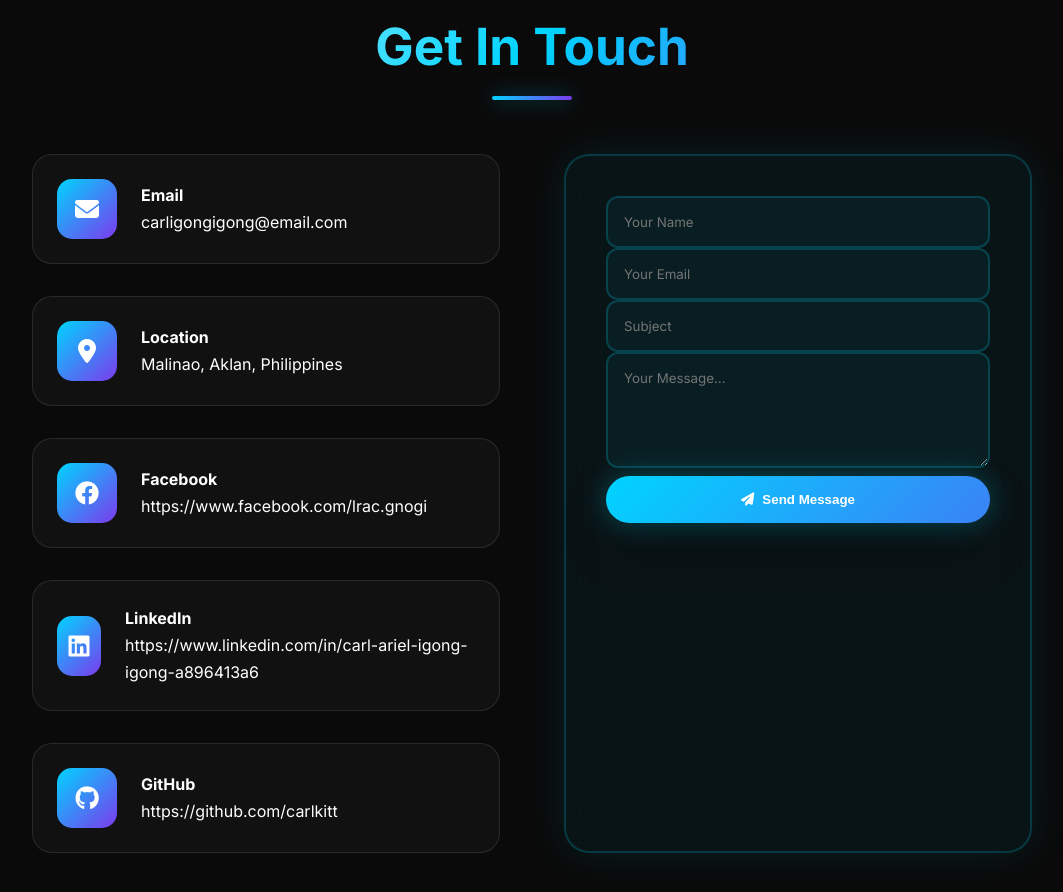
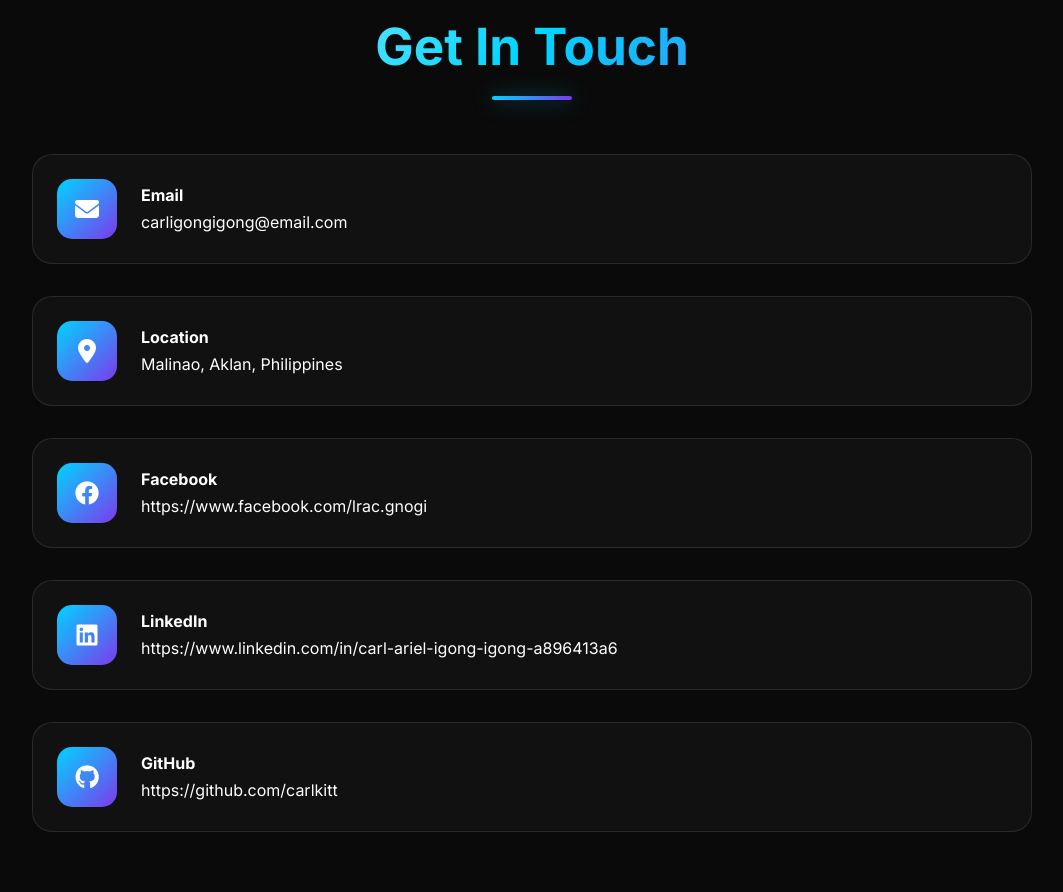
Before and after one commit to carlkitt/portfolio, a plain HTML site: page index.html in a window 1280 px wide. Shown: the part 6531-7423 px from the top of the page, without its empty margins (108-1171 px from the left). Drawn offline with Linux system fonts and the light colour scheme.

Commit message:
Remove contact form and related functionality for a cleaner interface

```diff
--- a/index.html
+++ b/index.html
@@ -520,7 +520,7 @@
             backdrop-filter: blur(10px);
             border: 2px solid rgba(0, 212, 255, 0.2);
             transition: all 0.5s cubic-bezier(0.175, 0.885, 0.32, 1.275);
-            cursor: pointer;
+            cursor: none !important;
             position: relative;
         }
 
@@ -729,7 +729,7 @@
         /* Contact */
         .contact-content {
             display: grid;
-            grid-template-columns: 1fr 1fr;
+            grid-template-columns: 1fr;
             gap: 4rem;
             max-width: 1000px;
             margin: 0 auto;
@@ -1506,24 +1506,6 @@
                     </div>
                 </div>
             </div>
-            <form class="contact-form reveal">
-                <div class="form-group">
-                    <input type="text" placeholder="Your Name" required>
-                </div>
-                <div class="form-group">
-                    <input type="email" placeholder="Your Email" required>
-                </div>
-                <div class="form-group">
-                    <input type="text" placeholder="Subject">
-                </div>
-                <div class="form-group">
-                    <textarea rows="5" placeholder="Your Message..." required></textarea>
-                </div>
-                <button type="submit" class="btn btn-primary" style="width: 100%; justify-content: center;">
-                    <i class="fas fa-paper-plane"></i>
-                    Send Message
-                </button>
-            </form>
         </div>
     </section>
 
@@ -1682,13 +1664,6 @@
             });
         });
 
-        // Contact Form Submission
-        document.querySelector('.contact-form').addEventListener('submit', (e) => {
-            e.preventDefault();
-            alert('Thank you for your message! I\'ll get back to you soon.');
-            e.target.reset();
-        });
-
         // Parallax effect for hero background
         window.addEventListener('scroll', () => {
             const scrolled = window.pageYOffset;
```
